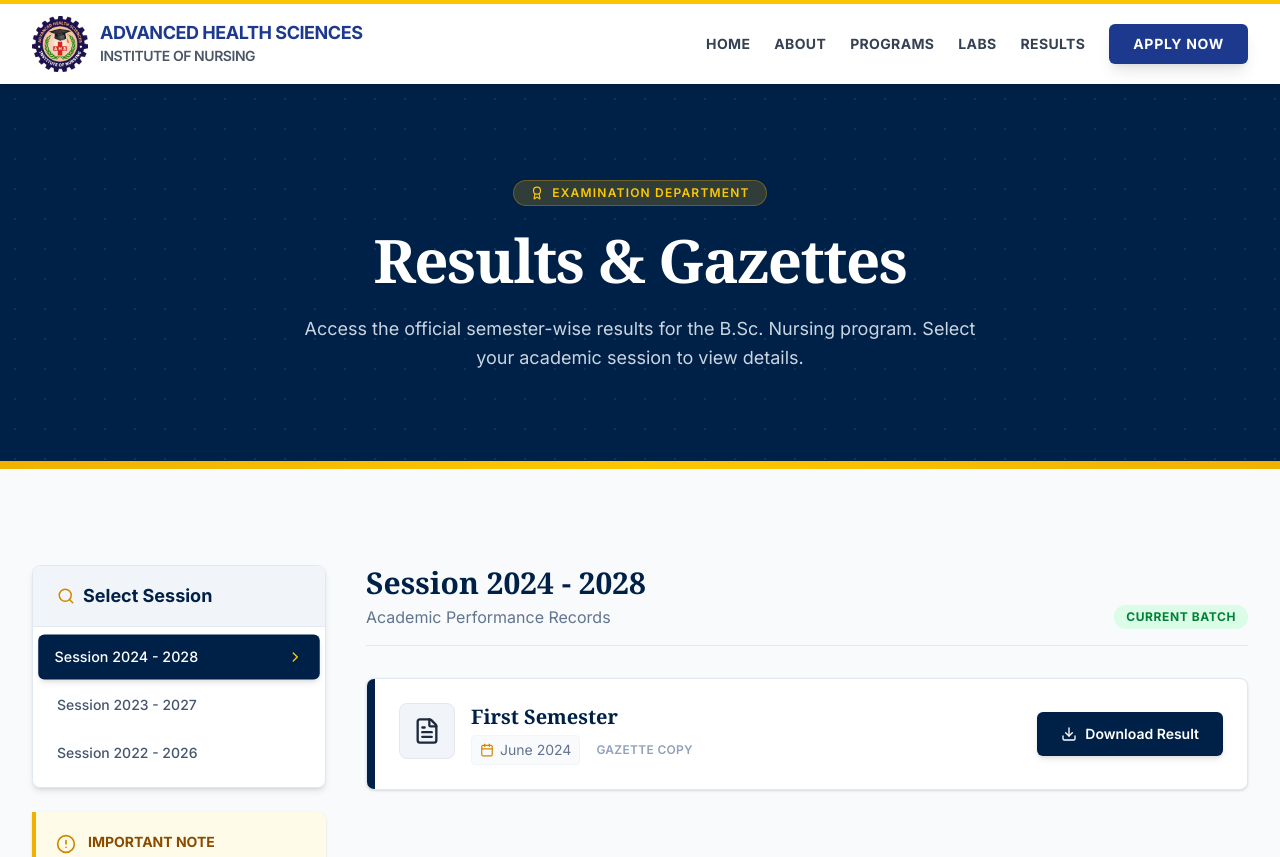
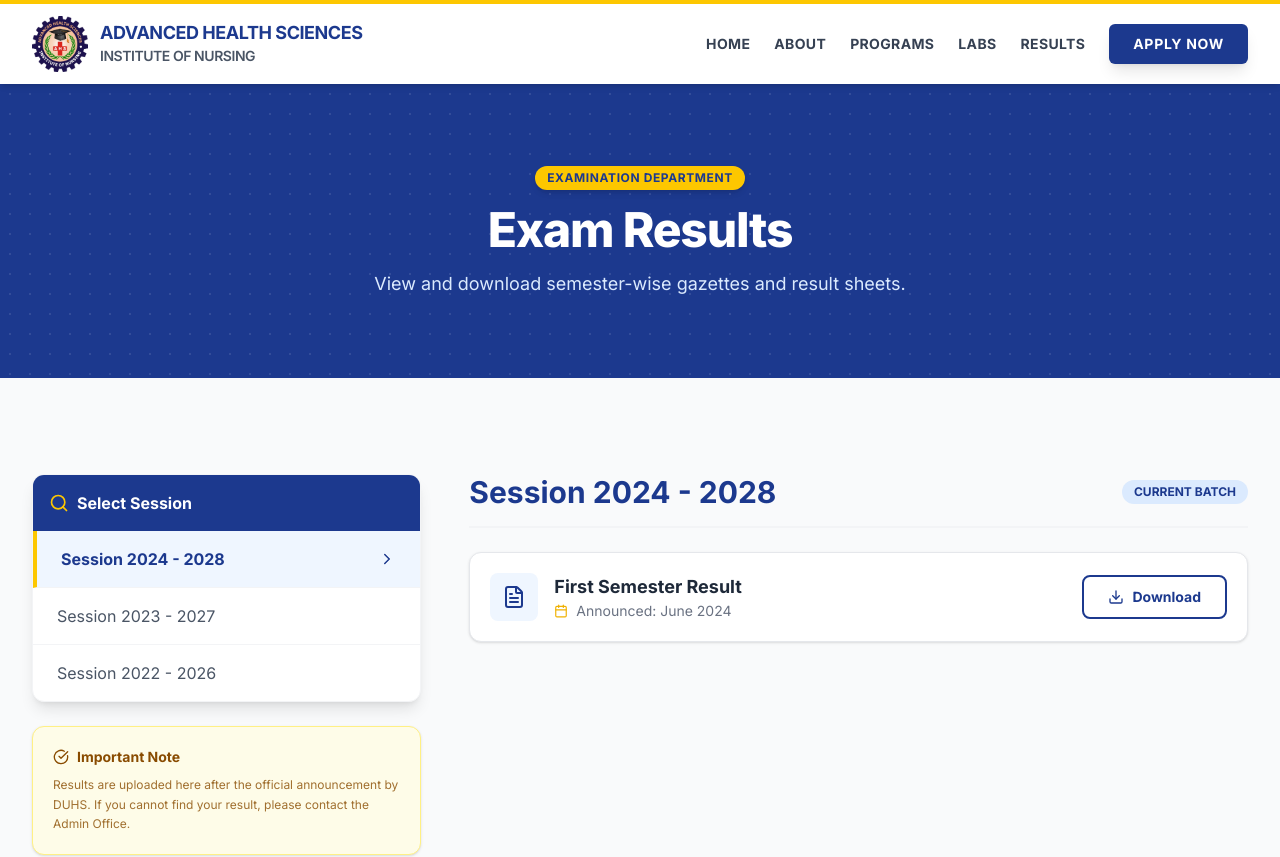
Before and after one commit to AHSANKHAN1999/ahsion-website, a Next.js app: page /results in a window 1280 px wide. Shown: the top 857 px of the page. Built offline with nearby package versions, Linux system fonts and the light colour scheme.

Commit message:
Update results page to official university style

```diff
--- a/src/app/results/page.js
+++ b/src/app/results/page.js
@@ -2,18 +2,17 @@
 
 import { useState } from "react";
 import Section from "@/components/Section";
-import { FileText, Download, ChevronRight, Calendar, Search, Award, AlertCircle } from "lucide-react";
+import { FileText, Download, ChevronRight, Calendar, Search, CheckCircle } from "lucide-react";
 
 // --- DATA: Yahan aap naye results add karenge ---
 const resultsData = [
   {
     id: "batch-2024-28",
     title: "Session 2024 - 2028",
-    status: "Current",
+    status: "Current Batch",
     semesters: [
-      { id: "sem-1", name: "First Semester", date: "June 2024", pdf: "/results/sample.pdf" },
-      // Jab naya result aye, yahan neechay line add karein:
-      // { id: "sem-2", name: "Second Semester", date: "Dec 2024", pdf: "/results/sample.pdf" },
+      { id: "sem-1", name: "First Semester Result", date: "June 2024", pdf: "/results/sample.pdf" },
+      // Naya result yahan add hoga
     ]
   },
   {
@@ -21,9 +20,9 @@ const resultsData = [
     title: "Session 2023 - 2027",
     status: "Ongoing",
     semesters: [
-      { id: "sem-1", name: "First Semester", date: "June 2023", pdf: "/results/sample.pdf" },
-      { id: "sem-2", name: "Second Semester", date: "Dec 2023", pdf: "/results/sample.pdf" },
-      { id: "sem-3", name: "Third Semester", date: "June 2024", pdf: "/images/results/batch23_sem3.pdf" },
+      { id: "sem-1", name: "First Semester Result", date: "June 2023", pdf: "/results/sample.pdf" },
+      { id: "sem-2", name: "Second Semester Result", date: "Dec 2023", pdf: "/results/sample.pdf" },
+      { id: "sem-3", name: "Third Semester Result", date: "June 2024", pdf: "/results/sample.pdf" },
     ]
   },
   {
@@ -31,10 +30,10 @@ const resultsData = [
     title: "Session 2022 - 2026",
     status: "Ongoing",
     semesters: [
-      { id: "sem-1", name: "First Semester", date: "June 2022", pdf: "/results/sample.pdf" },
-      { id: "sem-2", name: "Second Semester", date: "Dec 2022", pdf: "/results/sample.pdf" },
-      { id: "sem-3", name: "Third Semester", date: "June 2023", pdf: "/results/sample.pdf" },
-      { id: "sem-4", name: "Fourth Semester", date: "Dec 2023", pdf: "/results/sample.pdf" },
+      { id: "sem-1", name: "First Semester Result", date: "June 2022", pdf: "/results/sample.pdf" },
+      { id: "sem-2", name: "Second Semester Result", date: "Dec 2022", pdf: "/results/sample.pdf" },
+      { id: "sem-3", name: "Third Semester Result", date: "June 2023", pdf: "/results/sample.pdf" },
+      { id: "sem-4", name: "Fourth Semester Result", date: "Dec 2023", pdf: "/results/sample.pdf" },
     ]
   },
 ];
@@ -43,112 +42,97 @@ export default function Results() {
   const [selectedBatch, setSelectedBatch] = useState(resultsData[0]);
 
   return (
-    <div className="bg-slate-50 min-h-screen font-sans text-slate-800">
+    <div className="bg-gray-50 min-h-screen font-sans">
 
-      {/* ================= HERO SECTION (University Style) ================= */}
-      <div className="relative bg-[#002147] text-white py-24 px-4 overflow-hidden">
-        {/* Abstract Pattern Background */}
+      {/* ================= HERO SECTION (Matches About Page) ================= */}
+      <div className="relative bg-blue-900 text-white py-20 px-4 overflow-hidden">
+        {/* Pattern Overlay */}
         <div className="absolute inset-0 opacity-10"
-             style={{ backgroundImage: 'radial-gradient(#d1d5db 1px, transparent 1px)', backgroundSize: '30px 30px' }}>
+             style={{ backgroundImage: 'radial-gradient(#ffffff 1px, transparent 1px)', backgroundSize: '20px 20px' }}>
         </div>
 
         <div className="relative z-10 max-w-7xl mx-auto text-center">
-          <div className="inline-flex items-center gap-2 py-1 px-4 rounded-full bg-yellow-500/20 border border-yellow-500/30 text-yellow-400 font-semibold text-xs uppercase tracking-widest mb-6 backdrop-blur-sm">
-            <Award size={14} /> Examination Department
-          </div>
-          <h1 className="text-4xl md:text-6xl font-bold mb-6 tracking-tight font-serif">
-            Results & Gazettes
+          <span className="inline-block py-1 px-3 rounded-full bg-yellow-400 text-blue-900 font-bold text-xs uppercase tracking-wider mb-4 shadow-md">
+             Examination Department
+          </span>
+          <h1 className="text-4xl md:text-5xl font-extrabold mb-4 tracking-tight">
+             Exam Results
           </h1>
-          <p className="text-lg text-slate-300 max-w-2xl mx-auto leading-relaxed">
-            Access the official semester-wise results for the B.Sc. Nursing program.
-            Select your academic session to view details.
+          <p className="text-lg text-blue-100 max-w-2xl mx-auto">
+            View and download semester-wise gazettes and result sheets.
           </p>
         </div>
-
-        {/* Decorative Bottom Strip */}
-        <div className="absolute bottom-0 left-0 w-full h-2 bg-gradient-to-r from-yellow-500 via-yellow-400 to-yellow-500"></div>
       </div>
 
+      {/* ================= MAIN CONTENT ================= */}
       <Section className="py-16">
-        <div className="flex flex-col lg:flex-row gap-10">
+        <div className="flex flex-col lg:flex-row gap-12 items-start">
 
-          {/* --- LEFT SIDE: OFFICIAL SIDEBAR --- */}
-          <div className="w-full lg:w-1/4 space-y-6">
-            <div className="bg-white rounded-lg shadow-md border border-slate-200 overflow-hidden sticky top-24">
-              <div className="bg-slate-100 px-6 py-4 border-b border-slate-200">
-                <h3 className="text-lg font-bold text-[#002147] flex items-center gap-2">
-                  <Search size={18} className="text-yellow-600"/> Select Session
+          {/* --- LEFT SIDE: SELECTOR (SIDEBAR) --- */}
+          <div className="w-full lg:w-1/3 space-y-6">
+
+            <div className="bg-white rounded-xl shadow-lg border border-gray-100 overflow-hidden">
+                <div className="bg-blue-900 p-4">
+                    <h3 className="text-white font-bold flex items-center gap-2">
+                        <Search size={20} className="text-yellow-400"/> Select Session
                     </h3>
                 </div>
-              <div className="p-2">
+                <div>
                   {resultsData.map((batch) => (
                     <button
                       key={batch.id}
                       onClick={() => setSelectedBatch(batch)}
-                    className={`w-full text-left px-4 py-3 rounded-md mb-1 flex justify-between items-center transition-all duration-200 text-sm font-medium ${
+                      className={`w-full text-left px-6 py-4 border-b border-gray-100 last:border-0 flex justify-between items-center transition-all duration-200 ${
                         selectedBatch.id === batch.id
-                      ? "bg-[#002147] text-white shadow-md transform scale-[1.02]"
-                      : "text-slate-600 hover:bg-slate-50 hover:text-[#002147]"
+                        ? "bg-blue-50 text-blue-900 font-bold border-l-4 border-l-yellow-400"
+                        : "hover:bg-gray-50 text-gray-600 hover:text-blue-900"
                       }`}
                     >
                       <span>{batch.title}</span>
-                    {selectedBatch.id === batch.id && <ChevronRight size={16} className="text-yellow-400" />}
+                      {selectedBatch.id === batch.id && <ChevronRight size={18} className="text-blue-900" />}
                     </button>
                   ))}
                 </div>
             </div>
 
-            {/* Admin Note Box */}
-            <div className="bg-yellow-50 border-l-4 border-yellow-500 p-5 rounded-r-lg shadow-sm">
-              <div className="flex gap-3">
-                <AlertCircle className="text-yellow-600 shrink-0 mt-0.5" size={20} />
-                <div>
-                  <h4 className="font-bold text-yellow-800 text-sm uppercase mb-1">Important Note</h4>
+            {/* Note Box */}
+            <div className="bg-yellow-50 p-5 rounded-xl border border-yellow-200 shadow-sm">
+                <h4 className="font-bold text-yellow-800 mb-2 text-sm flex items-center gap-2">
+                    <CheckCircle size={16}/> Important Note
+                </h4>
                 <p className="text-xs text-yellow-800/80 leading-relaxed">
-                    Results are uploaded here after the official announcement by Dow University of Health Sciences (DUHS).
-                    If you cannot find your result, please contact the Administration Office.
+                    Results are uploaded here after the official announcement by DUHS. If you cannot find your result, please contact the Admin Office.
                 </p>
             </div>
           </div>
-            </div>
-          </div>
 
-          {/* --- RIGHT SIDE: RESULTS CONTENT --- */}
-          <div className="w-full lg:w-3/4">
-             <div className="mb-8 flex items-end justify-between border-b border-slate-200 pb-4">
-                <div>
-                  <h2 className="text-3xl font-bold text-[#002147] font-serif">{selectedBatch.title}</h2>
-                  <p className="text-slate-500 mt-1">Academic Performance Records</p>
-                </div>
-                <span className={`px-3 py-1 rounded-full text-xs font-bold uppercase tracking-wider ${
-                  selectedBatch.status === "Current" ? "bg-green-100 text-green-700" : "bg-blue-100 text-blue-700"
-                }`}>
-                  {selectedBatch.status} Batch
+          {/* --- RIGHT SIDE: RESULTS LIST --- */}
+          <div className="w-full lg:w-2/3">
+             <div className="mb-6 flex items-center justify-between border-b-2 border-gray-100 pb-4">
+                <h2 className="text-3xl font-bold text-blue-900">
+                    {selectedBatch.title}
+                </h2>
+                <span className="bg-blue-100 text-blue-900 text-xs font-bold px-3 py-1 rounded-full uppercase">
+                    {selectedBatch.status}
                 </span>
              </div>
 
-             <div className="grid gap-5">
+             <div className="space-y-4">
                 {selectedBatch.semesters.length > 0 ? (
                     selectedBatch.semesters.map((result, idx) => (
-                        <div key={idx} className="group bg-white p-0 rounded-lg border border-slate-200 shadow-sm hover:shadow-lg hover:border-blue-900/30 transition-all duration-300 flex flex-col md:flex-row overflow-hidden">
+                        <div key={idx} className="group bg-white p-5 rounded-xl border border-gray-200 shadow-sm hover:shadow-xl hover:border-blue-900 transition-all duration-300 flex flex-col sm:flex-row items-center justify-between gap-4">
 
-                            {/* Decorative Left Strip */}
-                            <div className="w-full md:w-2 bg-[#002147] group-hover:bg-yellow-500 transition-colors"></div>
-
-                            <div className="p-6 flex-1 flex flex-col sm:flex-row items-center justify-between gap-6">
-                                <div className="flex items-start gap-4 w-full sm:w-auto">
-                                    <div className="w-14 h-14 bg-slate-100 rounded-lg flex items-center justify-center border border-slate-200 group-hover:bg-[#002147] group-hover:text-white transition-colors duration-300">
-                                        <FileText size={28} />
+                            <div className="flex items-center gap-4 w-full sm:w-auto">
+                                <div className="w-12 h-12 bg-blue-50 text-blue-900 rounded-lg flex items-center justify-center group-hover:bg-blue-900 group-hover:text-yellow-400 transition-colors duration-300">
+                                    <FileText size={24} />
                                 </div>
                                 <div>
-                                        <h4 className="font-bold text-xl text-[#002147] mb-1 font-serif">
+                                    <h4 className="font-bold text-lg text-gray-800 group-hover:text-blue-900 transition-colors">
                                         {result.name}
                                     </h4>
-                                        <div className="flex items-center gap-4 text-sm text-slate-500">
-                                            <span className="flex items-center gap-1.5 bg-slate-50 px-2 py-1 rounded border border-slate-100">
-                                              <Calendar size={14} className="text-yellow-600"/> {result.date}
-                                            </span>
-                                            <span className="text-xs uppercase tracking-wide font-semibold text-slate-400">Gazette Copy</span>
+                                    <div className="flex items-center gap-2 text-sm text-gray-500">
+                                        <Calendar size={14} className="text-yellow-500" />
+                                        <span>Announced: {result.date}</span>
                                     </div>
                                 </div>
                             </div>
@@ -156,20 +140,15 @@ export default function Results() {
                             <a
                                 href={result.pdf}
                                 target="_blank"
-                                    className="w-full sm:w-auto px-6 py-3 bg-[#002147] text-white text-sm font-semibold rounded-md flex items-center justify-center gap-2 hover:bg-yellow-500 hover:text-[#002147] transition-all duration-300 shadow-md"
+                                className="w-full sm:w-auto px-6 py-2.5 bg-white text-blue-900 border-2 border-blue-900 rounded-lg font-bold text-sm flex items-center justify-center gap-2 hover:bg-blue-900 hover:text-white transition-all duration-300"
                             >
-                                    <Download size={16} /> Download Result
+                                <Download size={16} /> Download
                             </a>
-                            </div>
                         </div>
                     ))
                 ) : (
-                    <div className="text-center py-16 bg-slate-50 rounded-xl border-2 border-dashed border-slate-300">
-                        <div className="bg-slate-200 w-16 h-16 rounded-full flex items-center justify-center mx-auto mb-4 text-slate-400">
-                          <Search size={30} />
-                        </div>
-                        <h3 className="text-lg font-semibold text-slate-700">No Results Found</h3>
-                        <p className="text-slate-500">Results for this session have not been uploaded yet.</p>
+                    <div className="text-center py-12 bg-white rounded-xl border-2 border-dashed border-gray-200">
+                        <p className="text-gray-400">No results found for this session.</p>
                     </div>
                 )}
              </div>
@@ -180,3 +159,4 @@ export default function Results() {
     </div>
   );
 }
+// Fixed file name
```
Lines whose indentation alone changed are shown as unchanged.
